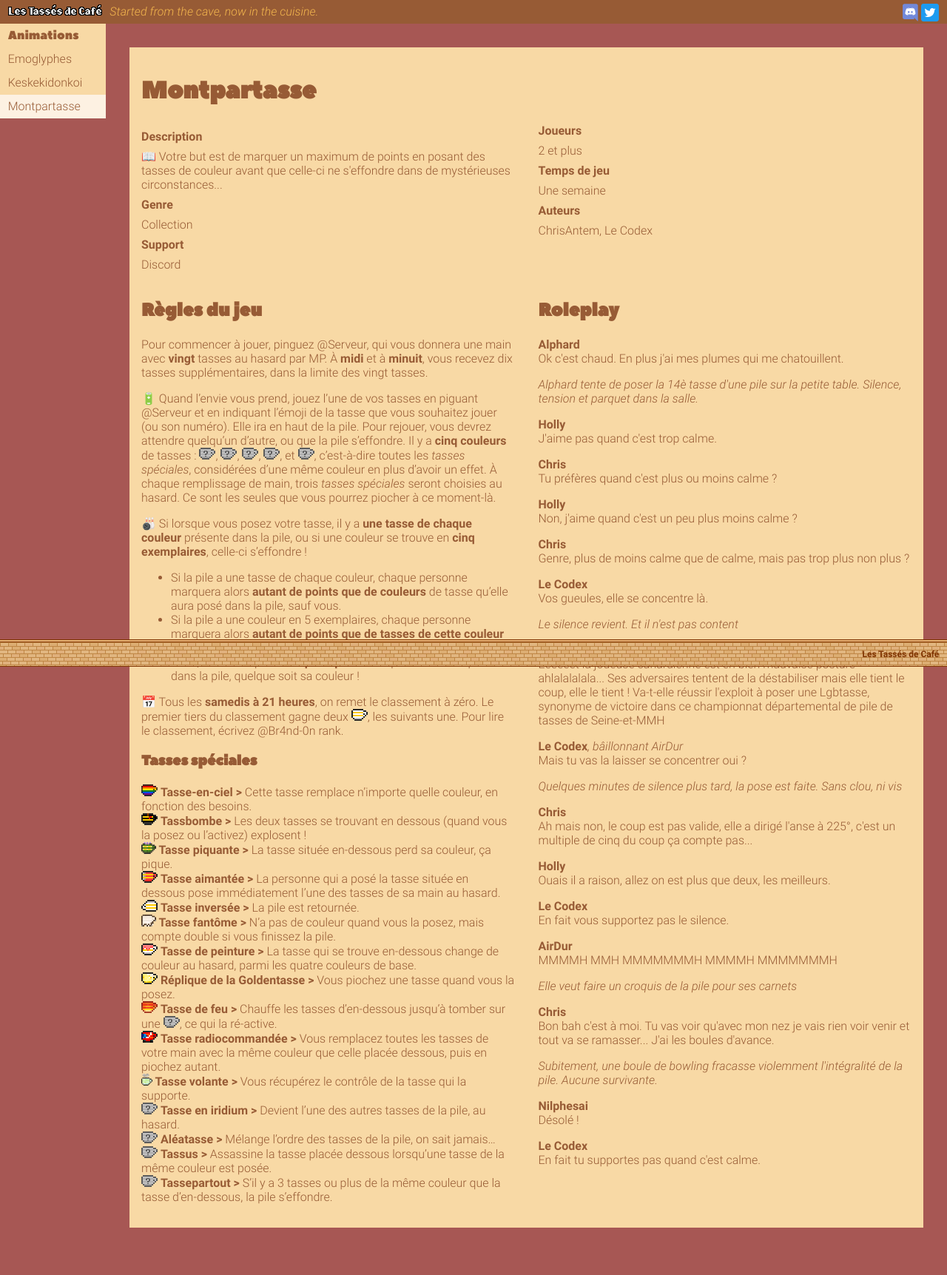
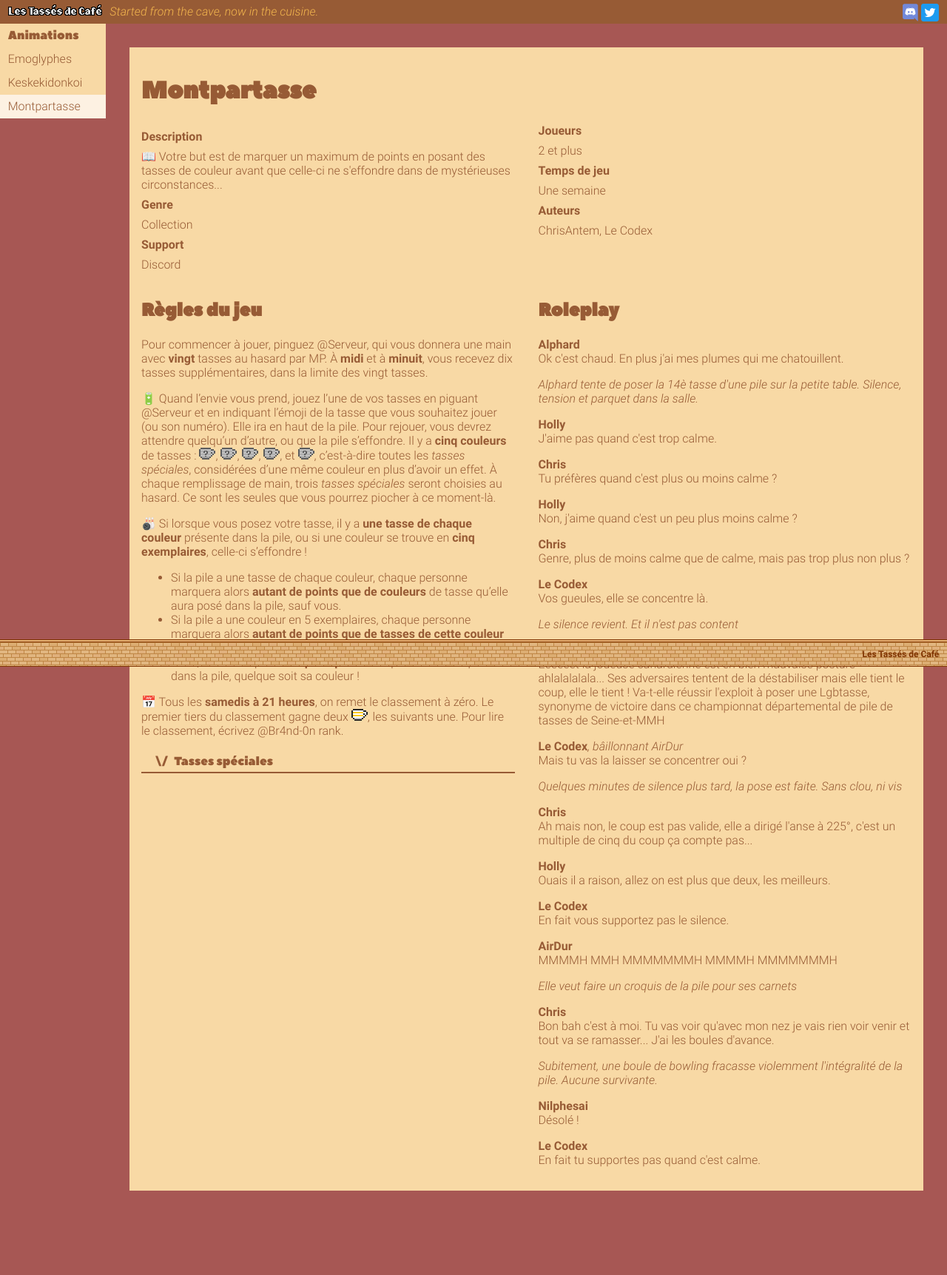
Before and after one commit to vcz-fr/les-tasses-de-cafe, a Jekyll site: the page built from anims/montpartasse.md, in a window 1280 px wide. Shown: the whole page at 74% size. Built offline with Jekyll 4.4.1, drawn with Linux system fonts in a browser that asks for light colours; after the commit the page ends 1673 px from its top, so only the background shows below that.

Commit message:
New Accordion block

```diff
--- /dev/null
+++ b/_includes/block/accordion
@@ -0,0 +1,6 @@
+<!-- {% increment accordion_id %} -->
+<div class="accordion">
+    <input type="checkbox" id="accordion-{{ accordion_id }}">
+    <label for="accordion-{{ accordion_id }}">{{ include.title }}</label>
+    <div>{{ include.content | markdownify }}</div>
+</div>
--- a/_sass/sections.scss
+++ b/_sass/sections.scss
@@ -1,3 +1,4 @@
+@import "sections/accordion.scss";
 @import "sections/header.scss";
 @import "sections/navigation.scss";
 @import "sections/footer.scss";
--- /dev/null
+++ b/_sass/sections/accordion.scss
@@ -0,0 +1,36 @@
+.accordion > input {
+    display: none;
+
+    & + label {
+        display: block;
+
+        font-family: headings;
+
+        height: $header-size;
+        line-height: $header-size;
+
+        border-bottom: 2px solid $theme-brown;
+
+        cursor: pointer;
+        padding: 0 $header-size / 3;
+
+        &:before {
+            content: "\\/";
+            margin: 0.5rem;
+        }
+    }
+
+    & + label + div {
+        display: none;
+    }
+
+    &:checked + label {
+        &:before {
+            content: "/\\";
+        }
+
+        & + div {
+            display: block;
+        }
+    }
+}
--- a/anims/montpartasse.md
+++ b/anims/montpartasse.md
@@ -108,8 +108,8 @@ Il y a **cinq couleurs** de tasses : {% include icon/tasse icon="TasseInconnu" %
 
 📅 Tous les **samedis à 21 heures**, on remet le classement à zéro. Le premier tiers du classement gagne deux {% include icon/tasse icon="TasseBlanche" %}, les suivants une. Pour lire le classement, écrivez @Br4nd-0n rank.
 
-### Tasses spéciales
 
+{% capture accordion_content %}
 {% include icon/tasse icon="RainbowTasse" %} **Tasse-en-ciel >** Cette tasse remplace n'importe quelle couleur, en fonction des besoins.
 {% include icon/tasse icon="Tassbombe" %} **Tassbombe >** Les deux tasses se trouvant en dessous (quand vous la posez ou l'activez) explosent !
 {% include icon/tasse icon="TassePiquante" %} **Tasse piquante >** La tasse située en-dessous perd sa couleur, ça pique.
@@ -125,3 +125,5 @@ Il y a **cinq couleurs** de tasses : {% include icon/tasse icon="TasseInconnu" %
 {% include icon/tasse icon="TasseInconnu" %} **Aléatasse >** Mélange l'ordre des tasses de la pile, on sait jamais...
 {% include icon/tasse icon="TasseInconnu" %} **Tassus >**  Assassine la tasse placée dessous lorsqu'une tasse de la même couleur est posée.
 {% include icon/tasse icon="TasseInconnu" %} **Tassepartout >** S'il y a 3 tasses ou plus de la même couleur que la tasse d'en-dessous, la pile s'effondre.
+{% endcapture %}
+{% include block/accordion title="Tasses spéciales" content=accordion_content %}
```
